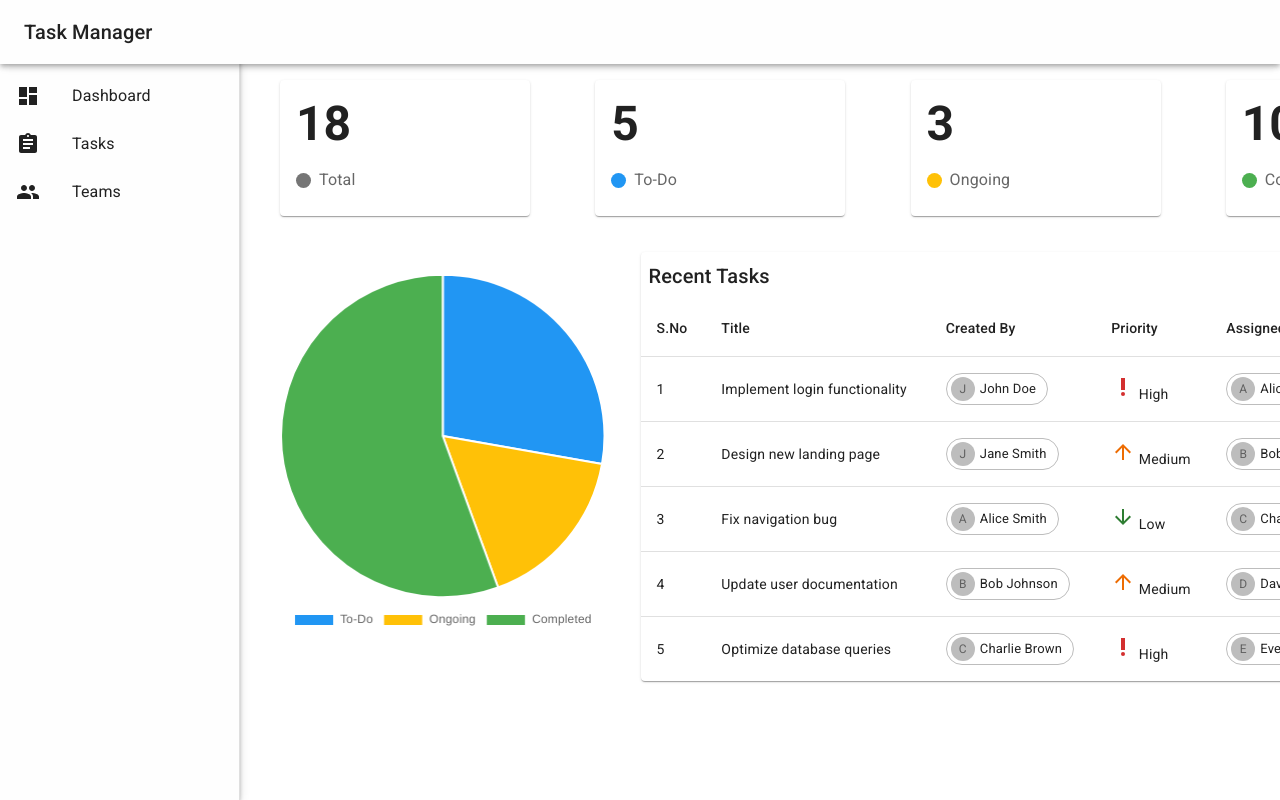
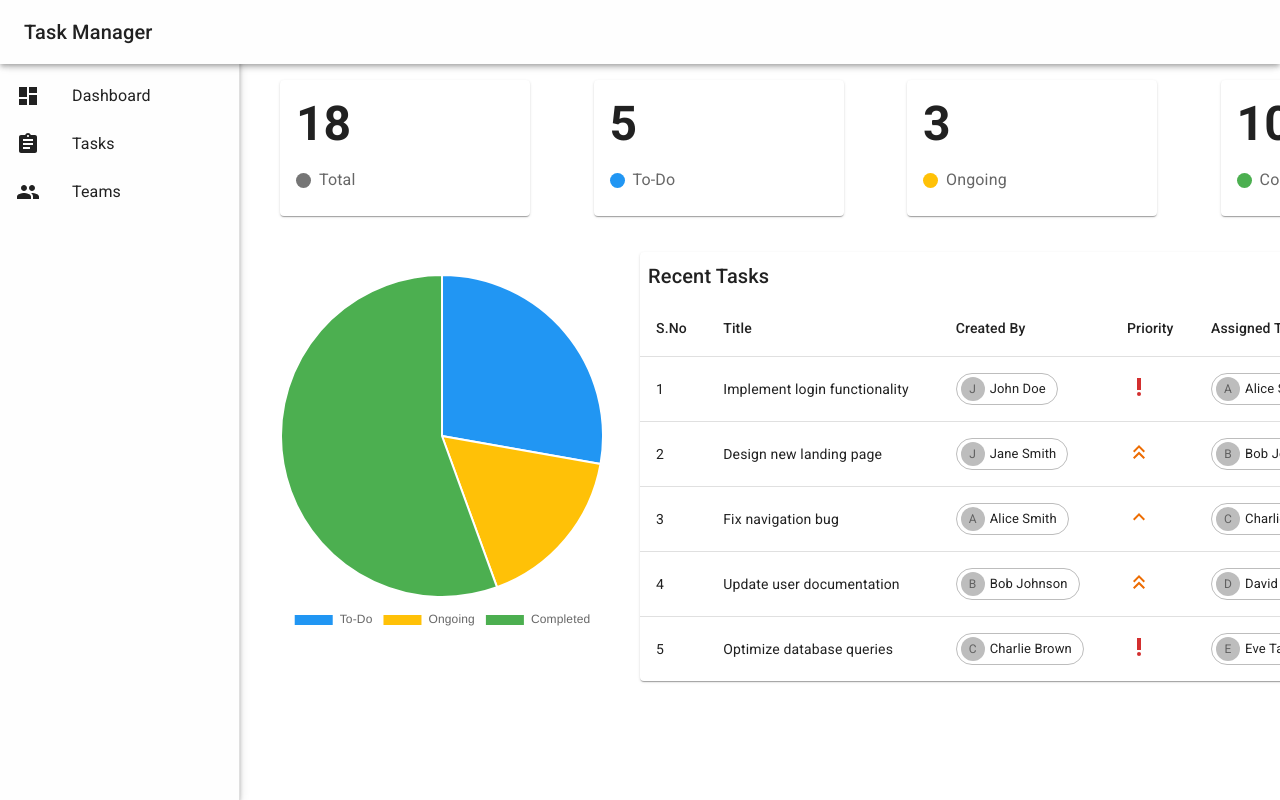
Before and after one commit to kapillohanii/task-manager, a React (Create React App) app in the folder client/: page / in a window 1280 px wide. Shown: the top 800 px of the page. Built offline with nearby package versions, Linux system fonts and the light colour scheme; no server answers.

Commit message:
recent tasks table priority icons

```diff
--- a/client/src/components/RecentTasksTable.jsx
+++ b/client/src/components/RecentTasksTable.jsx
@@ -12,8 +12,8 @@ import {
   Typography
 } from '@mui/material';
 import PriorityHighIcon from '@mui/icons-material/PriorityHigh';
-import ArrowUpwardIcon from '@mui/icons-material/ArrowUpward';
-import ArrowDownwardIcon from '@mui/icons-material/ArrowDownward';
+import KeyboardDoubleArrowUpSharpIcon from '@mui/icons-material/KeyboardDoubleArrowUpSharp';
+import KeyboardArrowUpSharpIcon from '@mui/icons-material/KeyboardArrowUpSharp';
 import { getColorByStatus } from '../constants';
 
 const getPriorityIcon = (priority) => {
@@ -21,9 +21,9 @@ const getPriorityIcon = (priority) => {
     case 'high':
       return <PriorityHighIcon color="error" />;
     case 'medium':
-      return <ArrowUpwardIcon color="warning" />;
+      return <KeyboardDoubleArrowUpSharpIcon color="warning" />;
     case 'low':
-      return <ArrowDownwardIcon color="success" />;
+      return <KeyboardArrowUpSharpIcon color="warning" />;
     default:
       return null;
   }
@@ -70,7 +70,7 @@ const RecentTasksTable = () => {
                 />
               </TableCell>
               <TableCell>
-                {getPriorityIcon(row.priority)} {row.priority}
+                {getPriorityIcon(row.priority)}
               </TableCell>
               <TableCell>
                 <Chip
```
